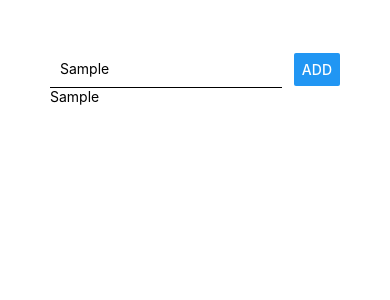
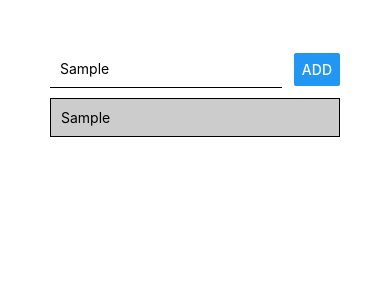
Before and after one commit to AJS2112/react-native-goals-app, a React Native app: screen / in a window 390 px wide. Both pictures are taken after typing "Sample" into the empty fields and a click on the button "ADD". Shown: the top 300 px of the page. Built offline with nearby package versions, Linux system fonts and the light colour scheme.

Commit message:
styling-list-items

```diff
--- a/App.js
+++ b/App.js
@@ -25,7 +25,11 @@
       </View>
 
       <View>
-        {courseGoals.map((goal) => <Text key={goal} >{goal}</Text>)}
+        {courseGoals.map((goal) => (
+          <View key={goal} style={styles.listItems}>
+            <Text>{goal}</Text>
+          </View>
+        ))}
       </View >
     </View>
   );
@@ -45,5 +49,12 @@
     borderColor: 'black',
     borderBottomWidth: 1,
     padding: 10
+  },
+  listItems: {
+    padding: 10,
+    marginVertical: 10,
+    backgroundColor: '#ccc',
+    borderColor: 'black',
+    borderWidth: 1
   }
 });
```
